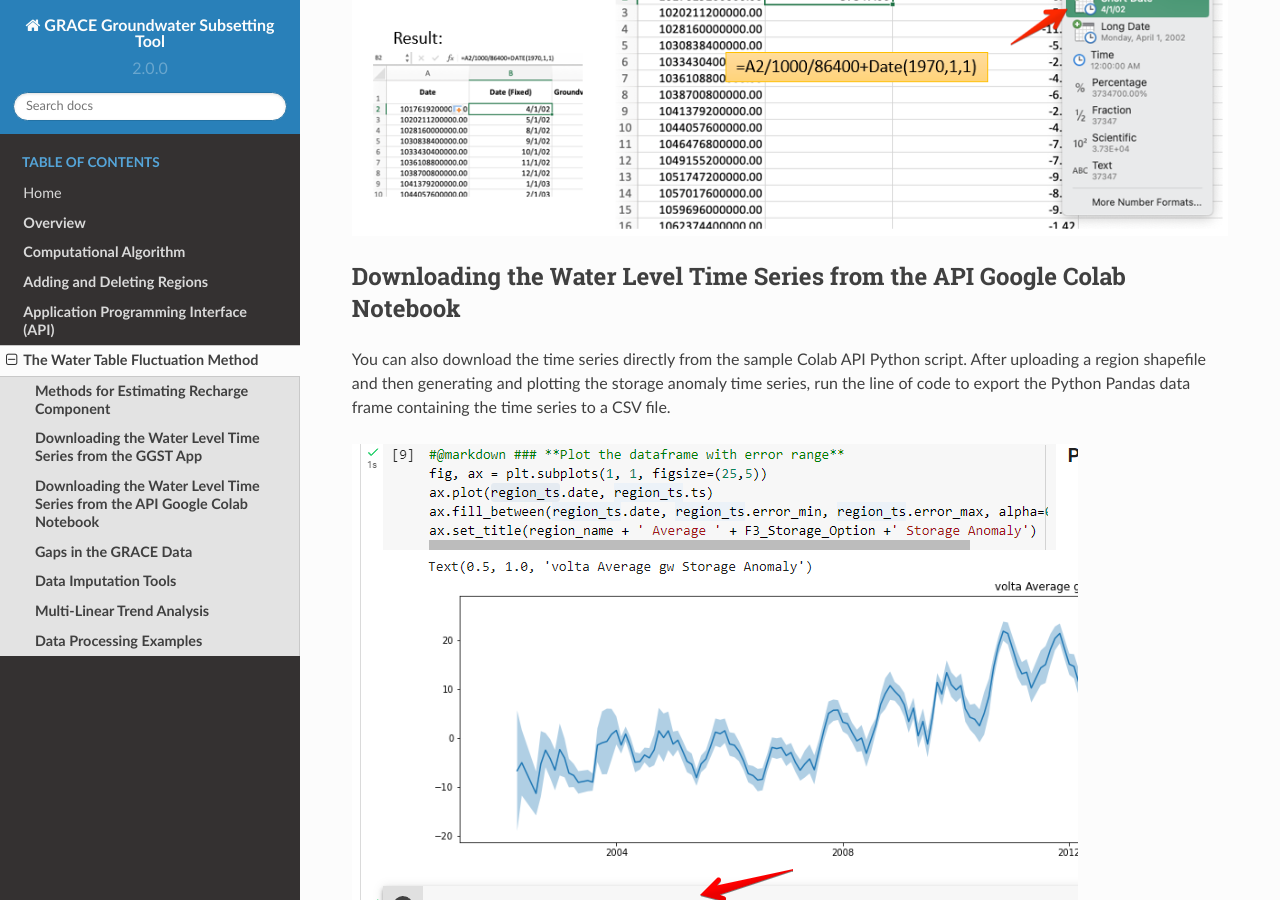
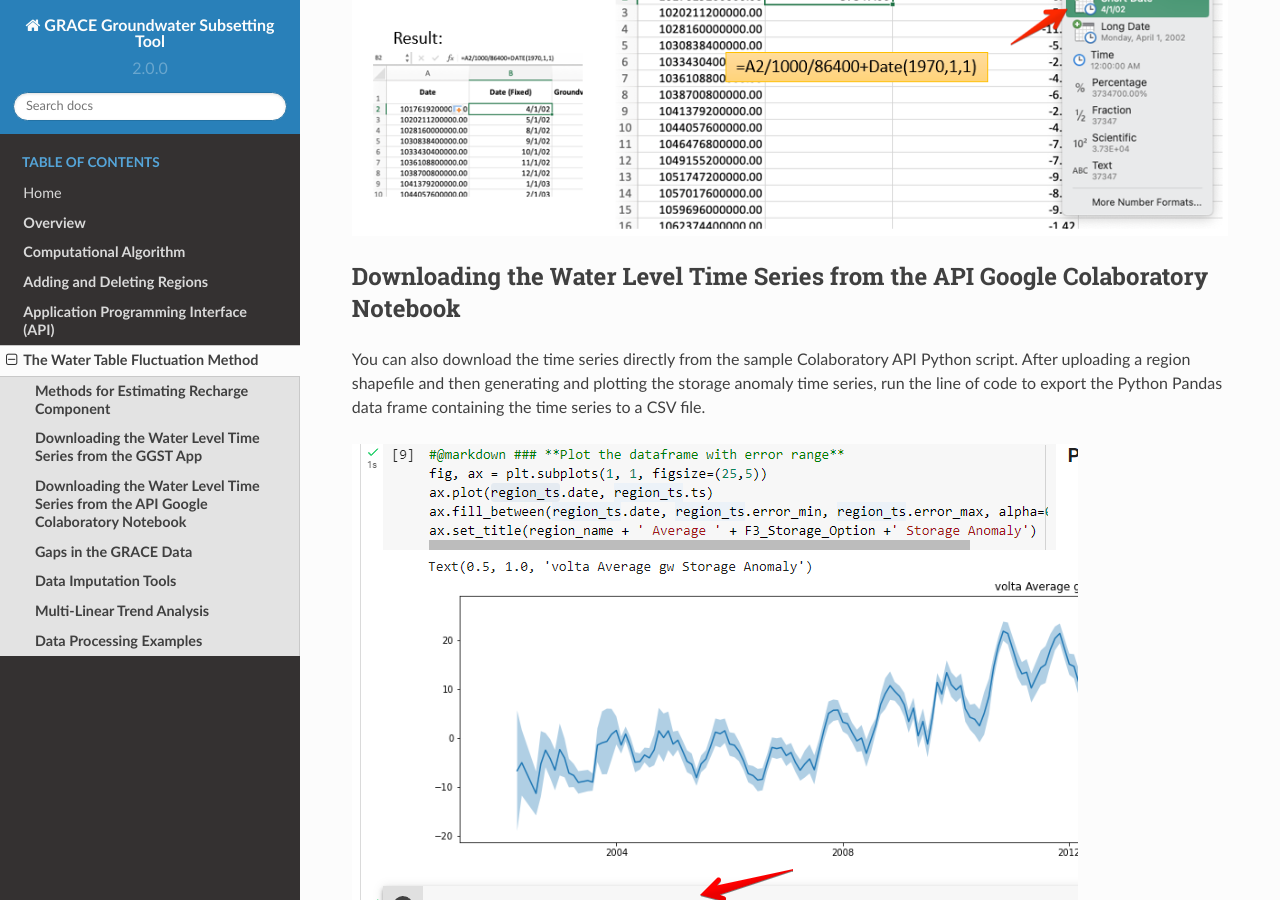
Before and after one commit to BYU-Hydroinformatics/ggst, a Sphinx documentation site: the page built from docs/source/wtf.rst, in a window 1280 px wide and 900 px high, scrolled down 3639 px. Built offline with Sphinx 7.4.7 and the Read the Docs theme 2.0.0, drawn with Linux system fonts in a browser that asks for light colours.

Commit message:
Update wtf.rst
just a couple of cleanups...

```diff
--- a/docs/source/wtf.rst
+++ b/docs/source/wtf.rst
@@ -53,9 +53,9 @@ The storage units are liquid water equivalent in cm, as expected, but the date u
 
 .. image:: images-wtf/fixing_the_date.png
 
-**Downloading the Water Level Time Series from the API Google Colab Notebook**
+**Downloading the Water Level Time Series from the API Google Colaboratory Notebook**
 ------------------------------------------------------------------------------
-You can also download the time series directly from the sample Colab API Python script. After uploading a region shapefile and then generating and plotting the storage anomaly time series, run the line of code to export the Python Pandas data frame containing the time series to a CSV file.
+You can also download the time series directly from the sample Colaboratory API Python script. After uploading a region shapefile and then generating and plotting the storage anomaly time series, run the line of code to export the Python Pandas data frame containing the time series to a CSV file.
 
 .. image:: images-wtf/reg_ts_code.png
 
```
